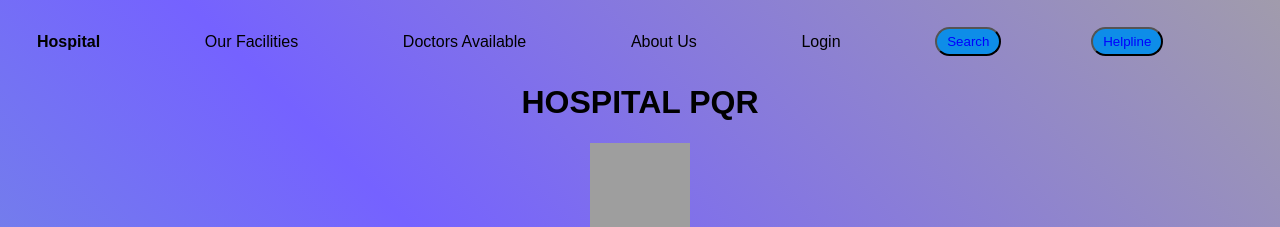
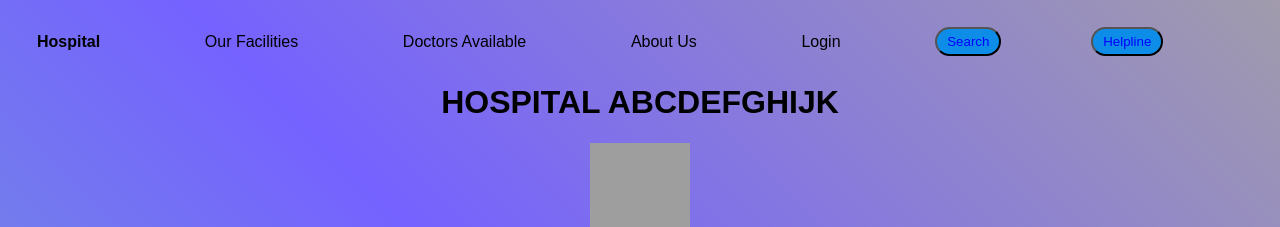
Before and after one commit to Simranjariyal/hospital_website, a plain HTML site: page ps.html in a window 1280 px wide. Shown: the top 227 px of the page. Drawn offline with nearby package versions, Linux system fonts and the light colour scheme; grey boxes are pictures that could not be loaded.

Commit message:
NAME Changes

```diff
--- a/ps.html
+++ b/ps.html
@@ -37,7 +37,7 @@
             <script src="" async defer></script>
             </div>
 
-        <h1>HOSPITAL PQR</h1>
+        <h1>HOSPITAL ABCDEFGHIJK</h1>
         <img src="https://encrypted-tbn0.gstatic.com/images?q=tbn:ANd9GcTSkQY4y_4Jf_BNlb4dJsO6LnlfKZQFmhvooQ&usqp=CAU" width="100px" height="100px" alt="Hospital Logo">
        <div id="images">
         <div class="swiper mySwiper">
```
